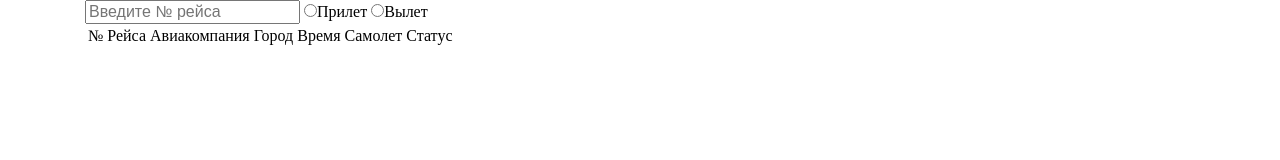
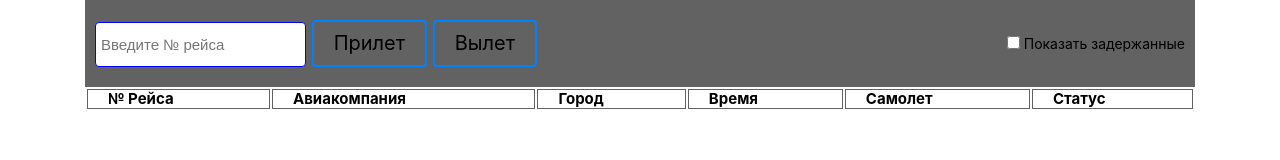
Before and after one commit to pauldasslier/flight, a website built with webpack: page index.html in a window 1280 px wide. Built offline with nearby package versions, Linux system fonts and the light colour scheme.

Commit message:
Готовый вариант

```diff
--- a/index.html
+++ b/index.html
@@ -17,8 +17,18 @@
           <div class="schedule__switch">
             <form action="">
               <input type="text" id="search" placeholder="Введите № рейса">
-              <span><input type="radio" name="switch" id="switch-arr">Прилет</span>
-              <span><input type="radio" name="switch" id="switch-dep">Вылет</span>
+              <div class="radio-container">
+                <input type="radio" name="switch" class="radio-btn" id="switch-arr">
+                <label for="switch-arr">Прилет</label>
+              </div>
+              <div class="radio-container">
+                <input type="radio" name="switch" class="radio-btn" id="switch-dep">
+                <label for="switch-dep">Вылет</label>
+              </div>
+              <div class="check-container">
+                <input type="checkbox" id="status-check">
+                <label for="status-check">Показать задержанные</label>
+              </div>
             </form>
           </div>
         </div>
--- a/js/index.js
+++ b/js/index.js
@@ -7,6 +7,7 @@ window.addEventListener('DOMContentLoaded', () => {
   const switcher = require('./parts/switcher.js');
   const createTable = require('./parts/createTable.js');
   const search = require('./parts/search.js');
+  const getDelayed = require('./parts/delayed.js');
 
   createTable();
   switcher();
@@ -14,5 +15,6 @@ window.addEventListener('DOMContentLoaded', () => {
   departure();
   schedule();
   search();
+  getDelayed();
 
 })
--- /dev/null
+++ b/js/parts/delayed.js
@@ -0,0 +1,22 @@
+function getDelayed() {
+  let delBtn = document.getElementById('status-check');
+
+  delBtn.addEventListener('change', () => {
+
+    let table = document.querySelector('.schedule__table');
+    let tableRow = table.getElementsByTagName('tr');
+
+    console.log(table);
+    console.log(tableRow);
+
+    for (let i = 1; i < tableRow.length; i++) {
+      let delStatus = tableRow[i].children[5].textContent;
+      console.log(delStatus);
+      if (!(delStatus == 'Задержан')) {
+        tableRow[i].classList.toggle('hide');
+      }
+    }
+  });
+}
+
+module.exports = getDelayed;
--- a/sass/main.sass
+++ b/sass/main.sass
@@ -1 +1,56 @@
+html
+  font-size: 10px
+
 body
+  font-family: -apple-system, BlinkMacSystemFont, 'Segoe UI', Roboto, Oxygen, Ubuntu, Cantarell, 'Open Sans', 'Helvetica Neue', sans-serif
+
+.schedule
+  &__switch
+    font-size: 2rem
+    background-color: #626262
+    padding: 2rem 1rem
+    vertical-align: bottom
+    #search
+      border: 1px solid blue;
+      border-radius: 4px
+      font-size: 1.5rem
+      padding: 1.3rem 0.5rem
+    .radio-container
+      display: inline-block
+      border: 2px solid #0082fe
+      border-radius: 4px
+      padding: 1rem 0
+      label
+        padding: 1rem 2rem
+    input[type="radio"]
+      display: none
+      &:checked + label
+        background-color: #0082fe
+        color: #fff
+    .check-container
+      display: inline-block
+      float: right
+      font-size: 1.4rem
+      line-height: 4.8rem
+
+  &__table
+    width: 100%
+    tr:nth-child(1)
+      font-size: 1.5rem
+      font-weight: 700
+      vertical-align: middle
+      td
+        padding: 0 2rem
+    tr
+      font-size: 1.4rem
+      padding: 5rem 0
+      border: 1px solid #626262
+      &:hover
+        td
+          background-color: #0082fe
+          color: #fff
+      td
+        padding: 0 2rem
+        border: 1px solid #626262
+    .hide
+      display: none !important
```
Also changed, not shown: css/main.css, dist/main.js, 1 other file.
